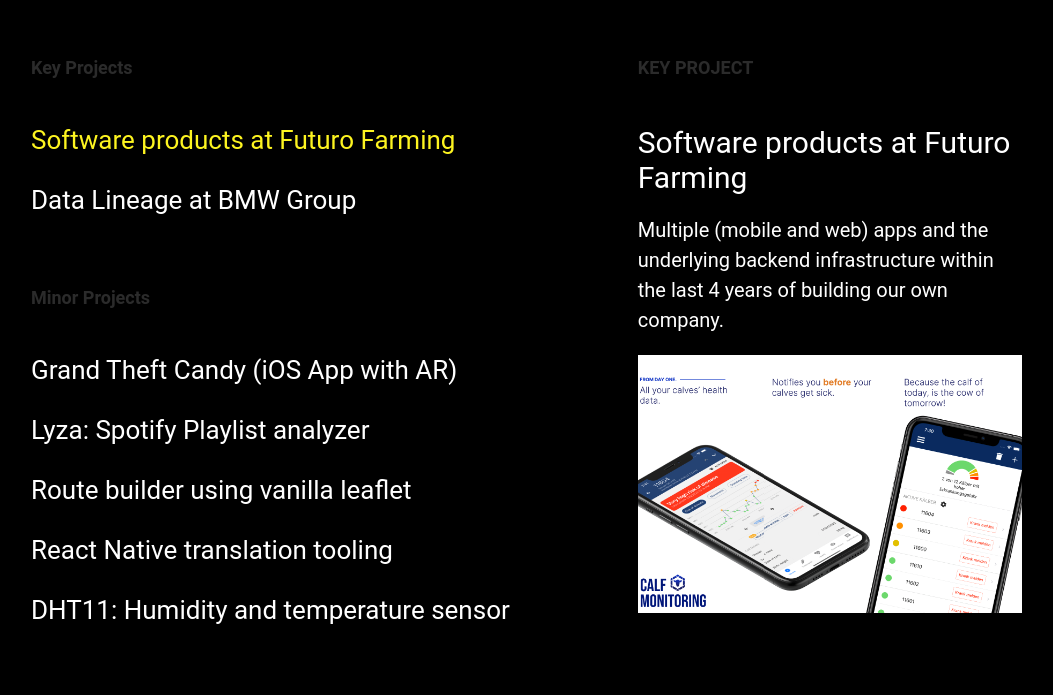
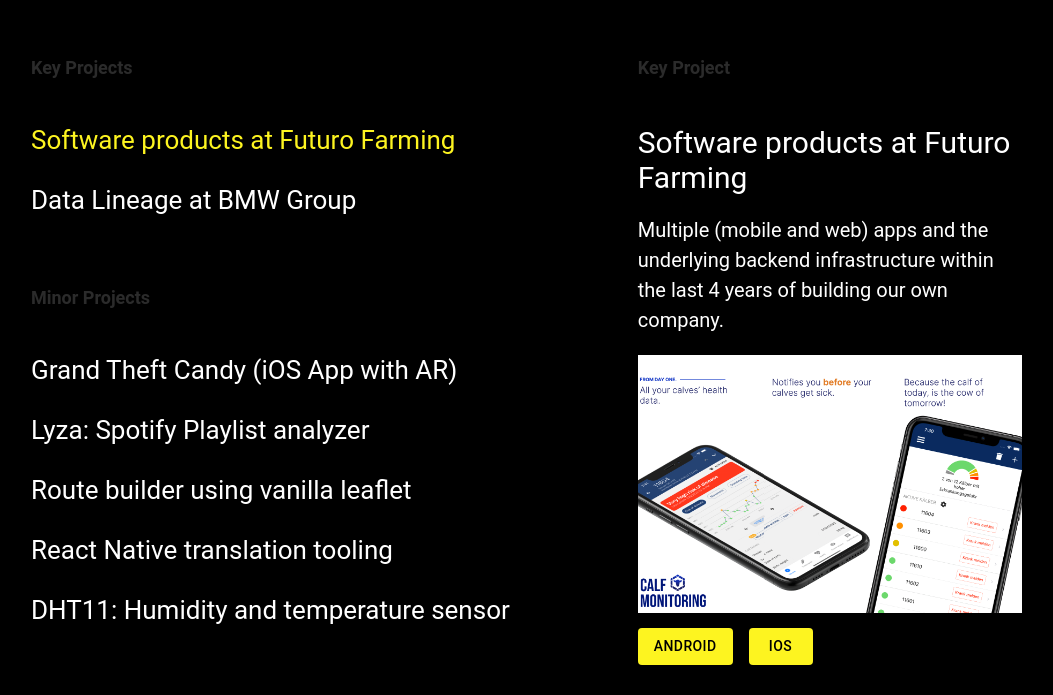
Before and after one commit to ASchwad/aschwad.github.io, a React (Create React App) app: page / in a window 1280 px wide. Shown: the part 1705-2400 px from the top of the page, without its empty margins (97-1150 px from the left). Built offline with nearby package versions, Linux system fonts and the light colour scheme; the HTML template or start-up script is replaced by a standard one.

Commit message:
feat: add project references

```diff
--- a/src/components/Projects/Projects.css
+++ b/src/components/Projects/Projects.css
@@ -59,8 +59,14 @@
 }
 
 
+@media screen and (max-width: 650px) {
+    html {
+        /*Snap Viewport in Chrome & Firefox*/
+        scroll-snap-type: none;
+        /*Snap Viewport in Safari*/
+        /* -webkit-overflow-scrolling: unset; */
+    }
 
-@media screen and (max-width: 650px) {
     .projects-container {
         min-height: 100vh;
         padding: 0;
@@ -80,6 +86,10 @@
         font-size: 26px;
     }
 
+    .project-details h6 {
+        margin-bottom: 2px;
+    }
+
     .project-details img {
         max-width: 80vw;
     }
--- a/src/components/Projects/Projects.tsx
+++ b/src/components/Projects/Projects.tsx
@@ -2,6 +2,12 @@
 import './Projects.css';
 import { projects } from './metadata';
 import useWindowDimensions from '../../hooks/getWindowDimensions';
+import { Button } from '@mui/material';
+
+type IReference = {
+  title: string,
+  url: string,
+}
 
 type IProject = {
   key: string,
@@ -9,6 +15,7 @@
   description: string,
   preview_image: string,
   type: string,
+  references: IReference[]
 }
 
 export default function Projects() {
@@ -29,15 +36,37 @@
       }
     </div>
   };
+  function ProjectReferences({ references }: { references: IReference[] | undefined }) {
+    if (references === undefined) {
+      return null
+    }
+    return (
+      <div style={{ display: 'flex', flexDirection: 'row' }}>
+        {references.map(reference => {
+          return (
+            <Button className='reference-button' variant="contained" href={reference.url} target="_blank" rel="noopener noreferrer" sx={{
+              backgroundColor: "#fdf420", color: "black", marginRight: 2, ':hover': {
+                bgcolor: 'black',
+                color: '#fdf420',
+              },
+            }}>
+              {reference.title}
+            </Button>
+          )
+        })}
+      </div>
+    )
+  }
   function ProjectDetails({ project }: { project: IProject | undefined }) {
     return (
       <div key={project?.key} className='project-details' style={{ backgroundColor: 'transparent' }}>
-        <h6>{(project?.type + " project").toUpperCase()}</h6>
+        <h6 style={{ textTransform: "capitalize" }}>{(project?.type) + " Project"}</h6>
         <div style={{ color: "white", paddingLeft: 0 }}>
           <h4>{project?.title}</h4>
           <p>{project?.description}</p>
         </div>
         <img alt={project?.title} src={require("./images/" + project?.preview_image)} style={{ width: "100%", marginBottom: 15 }} />
+        <ProjectReferences references={project?.references} />
       </div >
     )
   };
--- a/src/components/Projects/metadata.ts
+++ b/src/components/Projects/metadata.ts
@@ -5,13 +5,33 @@
     title: "Software products at Futuro Farming",
     description: "Multiple (mobile and web) apps and the underlying backend infrastructure within the last 4 years of building our own company.",
     type: "key",
+    references: [
+      {
+        title: "Android",
+        url: "https://play.google.com/store/apps/details?id=com.cmnativeapp"
+      },
+      {
+        title: "iOS",
+        url: "https://apps.apple.com/de/app/calf-monitoring/id1510538724"
+      }
+    ]
   },
   {
     key: "lineage",
     preview_image: "lineage.png",
     title: "Data Lineage at BMW Group",
-    description: "Researched and implemented a tool (proof of concept) for BMW Group's data lake team to provide a better understanding of the data that is being used in the BMW Group's business. Published via a paper and blog posts.",
+    description: `Researched and implemented a proof of concept for BMW Group's data lake team to provide a better understanding of the data that is being used in the BMW Group's business. We published our results via paper and blog posts.`,
     type: "key",
+    references: [
+      {
+        title: "Blog",
+        url: "https://medium.com/@alex.schoenenwald/fishing-for-data-lineage-within-an-aws-based-data-lake-908a59b43574"
+      },
+      {
+        title: "Paper",
+        url: "https://link.springer.com/article/10.1007/s13222-021-00387-7"
+      }
+    ]
   },
   {
     key: "gtc",
@@ -19,6 +39,12 @@
     title: "Grand Theft Candy (iOS App with AR)",
     description: "Developed an Augmented Reality iOS game as assignment at the University of Munich. Place game field in the real world and collect candy to win - but don't get caught by the police!",
     type: "minor",
+    references: [
+      {
+        title: "Github",
+        url: "https://github.com/ASchwad/GTC"
+      },
+    ]
   },
   {
     key: "lyza",
@@ -26,6 +52,16 @@
     title: "Lyza: Spotify Playlist analyzer",
     description: "Analyze and visualize Spotify playlist information via a React Web App using the public Spotify API.",
     type: "minor",
+    references: [
+      {
+        title: "Github",
+        url: "https://github.com/ASchwad/spotify-react-app"
+      },
+      {
+        title: "Web App",
+        url: "https://aschwad.github.io/spotify-react-app/"
+      },
+    ]
   },
   {
     key: "route-builder",
@@ -33,6 +69,16 @@
     title: "Route builder using vanilla leaflet",
     description: "Enables you to plan a route for your next session of cross-country running. You can place waypoints on the map which will form your route.",
     type: "minor",
+    references: [
+      {
+        title: "Github",
+        url: "https://github.com/ASchwad/route-builder"
+      },
+      {
+        title: "Web App",
+        url: "https://aschwad.github.io/route-builder/"
+      },
+    ]
   },
   {
     key: "translations",
@@ -40,6 +86,16 @@
     title: "React Native translation tooling",
     description: "Showcase react native project to demonstrate a workflow to transform an excelsheet of translations to a JSON file and leverage it in the application source code.",
     type: "minor",
+    references: [
+      {
+        title: "Github",
+        url: "https://github.com/ASchwad/react-translation-workflows"
+      },
+      {
+        title: "Blog",
+        url: "https://medium.com/@alex.schoenenwald/workflow-from-excel-translations-to-translated-keys-in-your-react-native-app-16ddf67c897c"
+      },
+    ]
   },
   {
     key: "dht",
@@ -47,5 +103,11 @@
     title: "DHT11: Humidity and temperature sensor",
     description: "Raspberry PI with a DHT11 humidity and temperature sensor provided insights in our apartment climate via Google Firestore and Telegram Push Notification API.",
     type: "minor",
+    references: [
+      {
+        title: "Github",
+        url: "https://github.com/ASchwad/Smarthome-Raspi-DHT11"
+      },
+    ]
   },
 ]
--- a/src/index.css
+++ b/src/index.css
@@ -50,13 +50,6 @@
 }
 
 @media screen and (max-width: 500px) {
-  html {
-    /*Snap Viewport in Chrome & Firefox*/
-    scroll-snap-type: none;
-    /*Snap Viewport in Safari*/
-    /* -webkit-overflow-scrolling: unset; */
-  }
-
   p {
     padding: 0;
     font-size: 18px;
```
